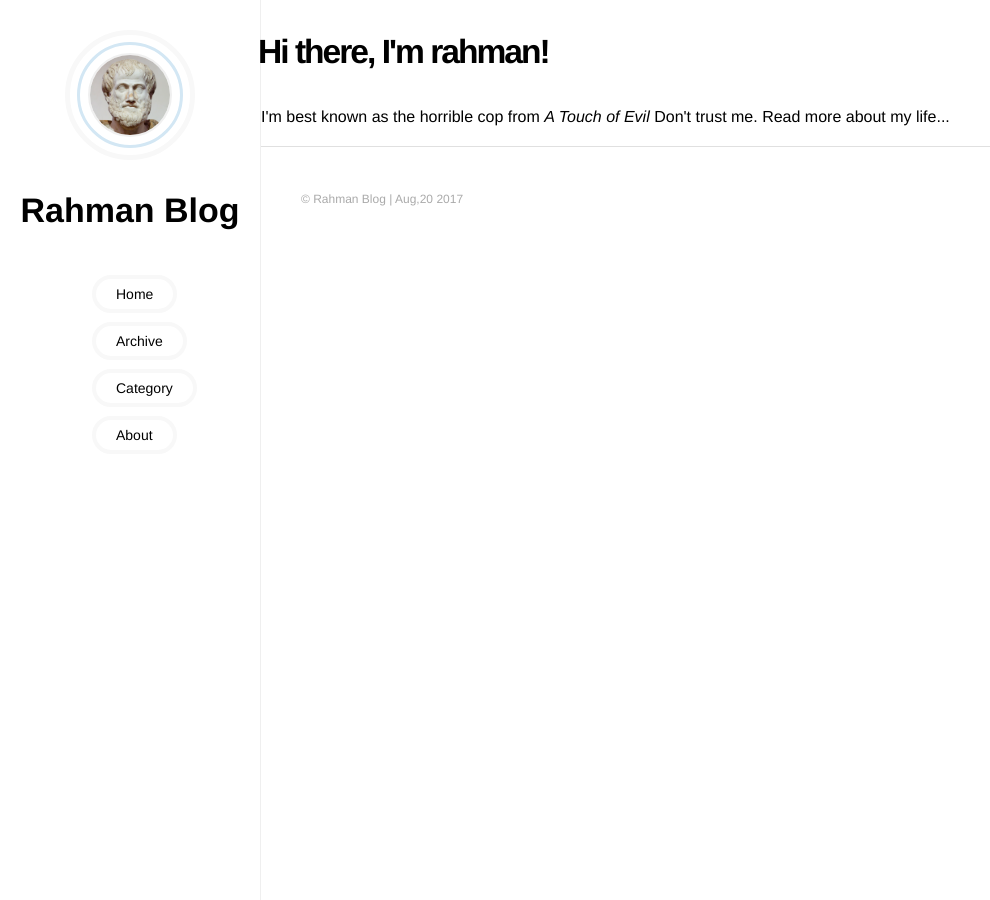
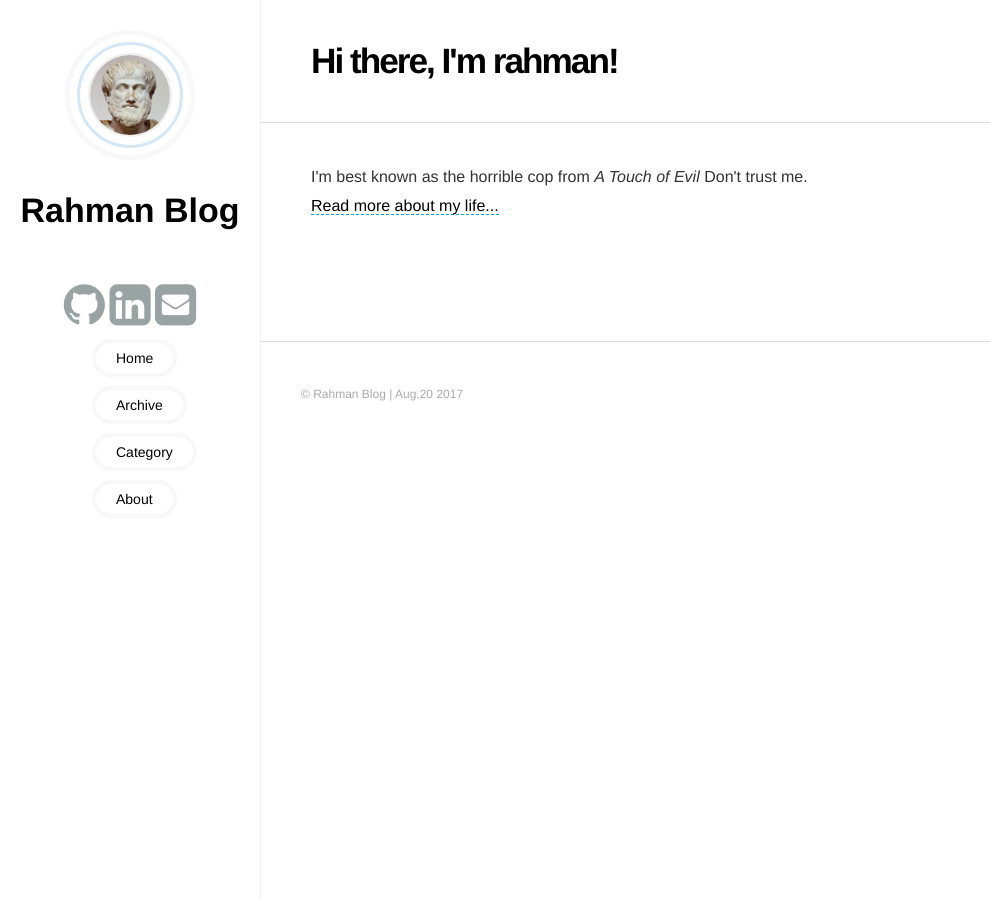
Before and after one commit to rahman99/rahman99.github.io, a Jekyll site: the page built from index.html, in a window 1280 px wide and 900 px high. Shown: the whole window, without its empty margins (0-990 px from the left). Built offline with Jekyll 4.4.1, drawn with Linux system fonts in a browser that asks for light colours; the list of posts is cut into pages by our own code; comment, search, counter and statistics services are not loaded.

Commit message:
add icon link

```diff
--- a/_includes/sidebar.html
+++ b/_includes/sidebar.html
@@ -5,7 +5,14 @@
     </div></a>
   </div>
 
-  <div class="title"><a href="/">{{ site.title }}</a></div>
+  <div class="title">
+    <a href="/">{{ site.title }}</a>
+  </div>
+  <div align="center">
+      <a href="https://github.com/rahman99"><i class="fa fa-github" title="github" style="font-size:48px;color:#99A3A4"></i></a>
+      <a href="https://www.linkedin.com/in/abdurrahman99/"><i class="fa fa-linkedin-square" title="linkedIn" style="font-size:48px;color:#99A3A4"></i></a>
+      <a href="mailto:abdurrahman.man@gmail.com"><i class="fa fa-envelope-square" title="email" style="font-size:48px;color:#99A3A4"></i></a>
+  </div>
   <ul class="site_nav">
     <li><a href="/" {% if page.active == "index" %}class="selected"{% endif %} class="nav_items"> Home </a></li>
     <li><a href="/archive" {% if page.active == "archive" %}class="selected"{% endif %} class="nav_items"> Archive </a></li>
--- a/_layouts/default.html
+++ b/_layouts/default.html
@@ -1,5 +1,6 @@
 <!DOCTYPE html>
 <html lang="{{ page.lang | default: site.lang | default: "en" }}">
+    <link rel="stylesheet" href="https://cdnjs.cloudflare.com/ajax/libs/font-awesome/4.7.0/css/font-awesome.min.css" />
 
   {% include head.html %}
 
--- a/index.html
+++ b/index.html
@@ -2,7 +2,12 @@
 layout: default
 title: Rahmann Blog
 ---
-<div class="blurb">
-	<h1>Hi there, I'm rahman!</h1>
-	<p>I'm best known as the horrible cop from <em>A Touch of Evil</em> Don't trust me. <a href="/about">Read more about my life...</a></p>
-</div><!-- /.blurb -->
+<section id="banner">
+		<h1>Hi there, I'm rahman!</h1>
+</section>
+
+<div class="post">
+	<div class="content">
+			I'm best known as the horrible cop from <em>A Touch of Evil</em> Don't trust me. <a href="/about">Read more about my life...</a>
+	</div>
+</div>
```
Also changed, not shown: about/index.html (+10 -4 lines).
